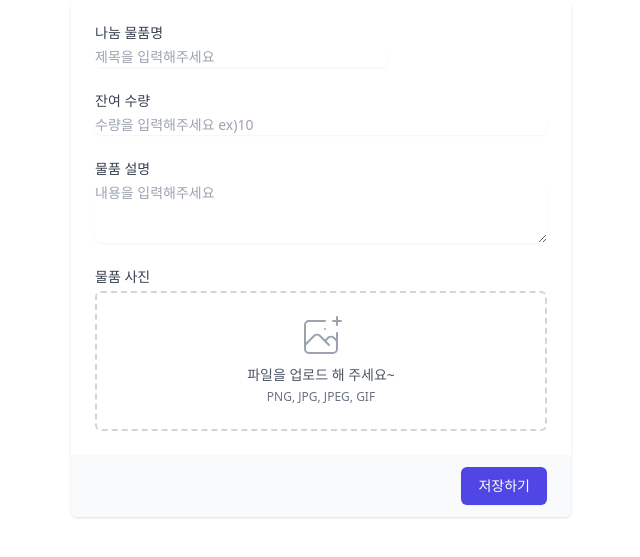
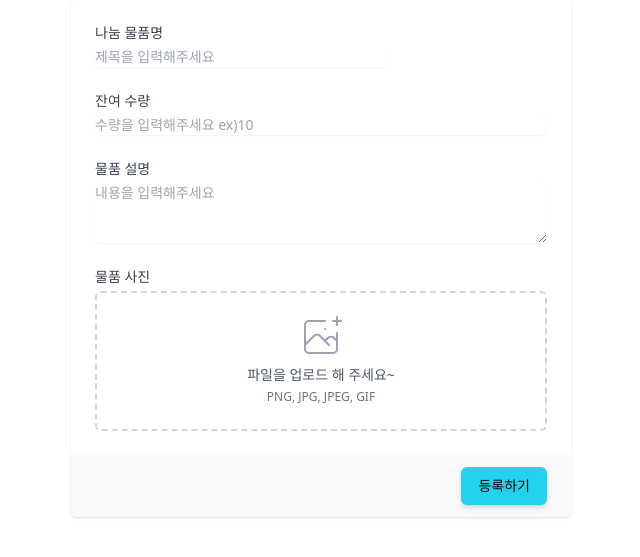
Before and after one commit to Jungle-Market/Server, a Flask app: page /register in a window 1280 px wide. Shown: the part 105-662 px from the top of the page, without its empty margins (319-959 px from the left). Run offline with Flask 2, Linux system fonts and the light colour scheme; some libraries are stand-ins or nearby versions.

Commit message:
feat: 버튼 애니메이션 추가 및 이름 변경

```diff
--- a/templates/register.html
+++ b/templates/register.html
@@ -135,9 +135,9 @@
             <div class="bg-gray-50 px-4 py-3 text-right sm:px-6">
               <button
                 type="submit"
-                class="inline-flex justify-center rounded-md border border-transparent bg-indigo-600 py-2 px-4 text-sm font-medium text-white shadow-sm hover:bg-indigo-700 focus:outline-none focus:ring-2 focus:ring-indigo-500 focus:ring-offset-2"
+                class="inline-flex justify-center rounded-md border border-transparent bg-cyan-400 py-2 px-4 text-sm font-medium text-black shadow-sm transition ease-in-out hover:bg-cyan-700 hover:text-white focus:outline-none focus:ring-2 focus:ring-cyan-500 focus:ring-offset-2 active:translate-y-1 active:translate-x-1 drop-shadow-md"
               >
-                저장하기
+                등록하기
               </button>
             </div>
           </div>
```
